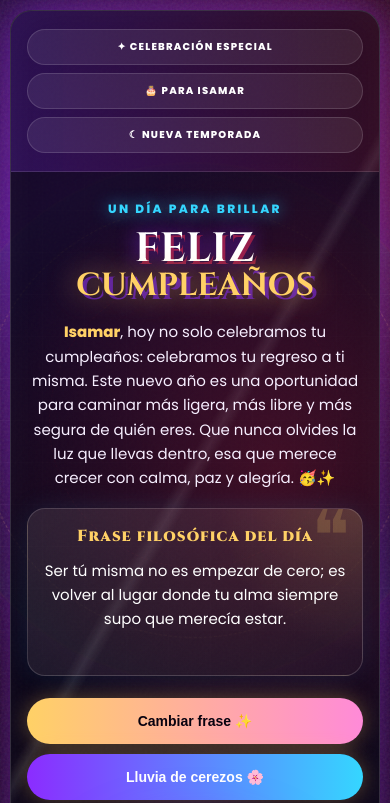
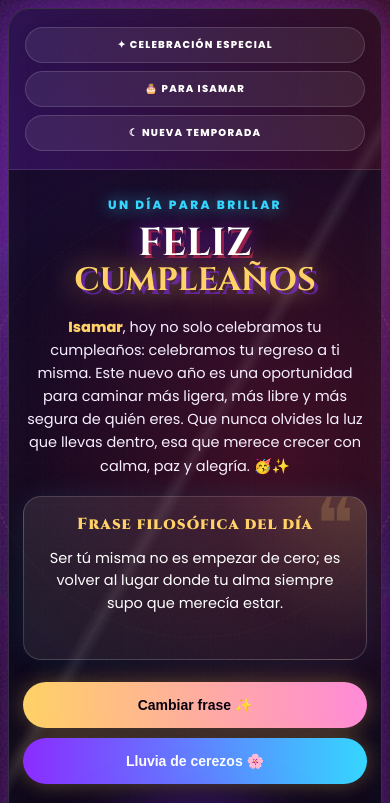
Before and after one commit to isaca0315/cumple-isamar, a plain HTML site: page index.html in a window 390 px wide. Shown: the top 803 px of the page. Drawn offline with Linux system fonts and the light colour scheme.

Commit message:
Actualizar index.html

```diff
--- a/index.html
+++ b/index.html
@@ -22,10 +22,16 @@
 
 html {
   scroll-behavior: smooth;
+  width: 100%;
+  max-width: 100%;
+  overflow-x: hidden;
 }
 
 body {
   min-height: 100vh;
+  width: 100%;
+  max-width: 100%;
+  overflow-x: hidden;
   font-family: 'Poppins', sans-serif;
   color: var(--soft);
   background:
@@ -100,6 +106,8 @@ body::before {
 .page {
   position: relative;
   z-index: 2;
+  width: 100%;
+  max-width: 100vw;
   min-height: 100vh;
   display: flex;
   align-items: center;
@@ -108,7 +116,8 @@ body::before {
 }
 
 .poster {
-  width: min(1120px, 100%);
+  width: min(1120px, calc(100vw - 20px));
+  max-width: 100%;
   min-height: min(680px, calc(100vh - 28px));
   border-radius: 34px;
   overflow: hidden;
@@ -160,9 +169,16 @@ body::before {
 .poster-body {
   position: relative;
   display: grid;
+  min-width: 0;
   grid-template-columns: 1.05fr .95fr;
   gap: clamp(22px, 4vw, 34px);
   padding: clamp(22px, 5vw, 48px);
+}
+
+.poster-body > section,
+.right-panel {
+  min-width: 0;
+  max-width: 100%;
 }
 
 .eyebrow {
@@ -176,7 +192,7 @@ body::before {
 
 h1 {
   font-family: 'Cinzel', serif;
-  font-size: clamp(46px, 8vw, 96px);
+  font-size: clamp(44px, 7.5vw, 88px);
   line-height: .96;
   text-transform: uppercase;
   letter-spacing: 3px;
@@ -193,6 +209,7 @@ h1 span {
   display: block;
   color: var(--gold);
   max-width: 100%;
+  font-size: .86em;
   text-shadow:
     4px 4px 0 rgba(139,44,255,.52),
     0 0 28px rgba(255,209,102,.75);
@@ -293,6 +310,7 @@ button.alt {
 .circle-stage {
   width: min(420px, 82vw);
   height: min(420px, 82vw);
+  max-width: 100%;
   border-radius: 50%;
   position: relative;
   display: grid;
@@ -405,6 +423,7 @@ button.alt {
 .sakura-petal {
   position: fixed;
   top: -40px;
+  left: 0;
   pointer-events: none;
   z-index: 100;
   font-size: var(--size);
@@ -512,19 +531,25 @@ button.alt {
 }
 
 @media (max-width: 560px) {
+  html,
   body {
+    width: 100%;
+    max-width: 100%;
     overflow-x: hidden;
   }
 
   .page {
     align-items: flex-start;
-    padding: 10px;
+    padding: 8px;
+    width: 100%;
+    max-width: 100vw;
   }
 
   .poster {
     border-radius: 22px;
     min-height: auto;
-    width: 100%;
+    width: calc(100vw - 16px);
+    max-width: calc(100vw - 16px);
     overflow: hidden;
   }
 
@@ -541,8 +566,10 @@ button.alt {
   }
 
   .poster-body {
-    padding: 28px 16px 22px;
-    gap: 26px;
+    padding: 26px 14px 22px;
+    gap: 24px;
+    width: 100%;
+    max-width: 100%;
   }
 
   .eyebrow {
@@ -552,25 +579,32 @@ button.alt {
   }
 
   h1 {
-    font-size: clamp(34px, 10.5vw, 46px);
-    line-height: 1.02;
-    letter-spacing: .5px;
+    font-size: clamp(32px, 10vw, 42px);
+    line-height: 1.03;
+    letter-spacing: .3px;
+    width: 100%;
+    max-width: 100%;
     text-shadow:
       3px 3px 0 rgba(255,46,77,.48),
       0 0 20px rgba(139,44,255,.75);
   }
 
   .main-message {
-    font-size: 15px;
-    line-height: 1.62;
+    font-size: 14.5px;
+    line-height: 1.6;
     text-align: center;
-    padding-inline: 2px;
+    padding-inline: 0;
+    width: 100%;
+    max-width: 100%;
   }
 
   h1 span {
-    font-size: .78em;
+    display: block;
+    font-size: clamp(25px, 8.3vw, 34px);
     letter-spacing: 0;
     white-space: nowrap;
+    width: 100%;
+    max-width: 100%;
   }
 
   .philosophy-box {
@@ -584,9 +618,9 @@ button.alt {
   }
 
   .quote-text {
-    min-height: 100px;
-    font-size: 15px;
-    line-height: 1.58;
+    min-height: 96px;
+    font-size: 14.5px;
+    line-height: 1.55;
   }
 
   .controls {
@@ -601,8 +635,8 @@ button.alt {
   }
 
   .circle-stage {
-    width: min(310px, 82vw);
-    height: min(310px, 82vw);
+    width: min(300px, 78vw);
+    height: min(300px, 78vw);
   }
 
   .circle-stage::before {
@@ -645,8 +679,8 @@ button.alt {
   }
 
   .footer {
-    padding: 18px 16px;
-    font-size: 13.5px;
+    padding: 16px 14px;
+    font-size: 13px;
     line-height: 1.5;
   }
 
@@ -757,6 +791,7 @@ button.alt {
     let lluviaActiva = false;
     let intervaloLluvia = null;
     let intervaloFrases = null;
+    let arranqueRealizado = false;
 
     function cambiarFrase() {
       const quote = document.getElementById('quote');
@@ -792,11 +827,17 @@ button.alt {
       lluviaActiva = true;
 
       const esMovil = window.innerWidth <= 560;
-      const cantidadInicial = esMovil ? 28 : 52;
-      const velocidad = esMovil ? 420 : 260;
+      const cantidadInicial = esMovil ? 36 : 60;
+      const velocidad = esMovil ? 300 : 220;
 
+      // Primeros pétalos inmediatos para que la lluvia se vea apenas entra.
+      for (let i = 0; i < 10; i++) {
+        crearPetalo();
+      }
+
+      // Luego una entrada más abundante durante los primeros segundos.
       for (let i = 0; i < cantidadInicial; i++) {
-        setTimeout(crearPetalo, i * 90);
+        setTimeout(crearPetalo, i * 70);
       }
 
       intervaloLluvia = setInterval(crearPetalo, velocidad);
@@ -812,33 +853,4 @@ button.alt {
         flor.className = 'sakura-burst';
         flor.style.left = x + 'px';
         flor.style.top = y + 'px';
-        flor.style.setProperty('--size', (18 + Math.random() * 20) + 'px');
-        flor.style.setProperty('--x', (Math.random() * 520 - 260) + 'px');
-        flor.style.setProperty('--y', (Math.random() * 420 - 260) + 'px');
-        document.body.appendChild(flor);
-        setTimeout(() => flor.remove(), 2000);
-      }
-
-      for (let i = 0; i < 12; i++) {
-        setTimeout(crearPetalo, i * 80);
-      }
-    }
-
-    function iniciarFrases() {
-      if (intervaloFrases) clearInterval(intervaloFrases);
-
-      const quote = document.getElementById('quote');
-      if (quote) quote.textContent = frases[indice];
-
-      setTimeout(cambiarFrase, 1800);
-      intervaloFrases = setInterval(cambiarFrase, 5000);
-    }
-
-    function iniciarTodo() {
-      iniciarLluviaCerezos();
-      iniciarFrases();
-      setTimeout(() => celebrar(), 700);
-    }
-
-    if (document.readyState === 'loading') {
-      document.addEventListener('DOMContentLoaded', iniciarTo
+        flor.style.setProperty('--size', (18 + Math.ran
```
